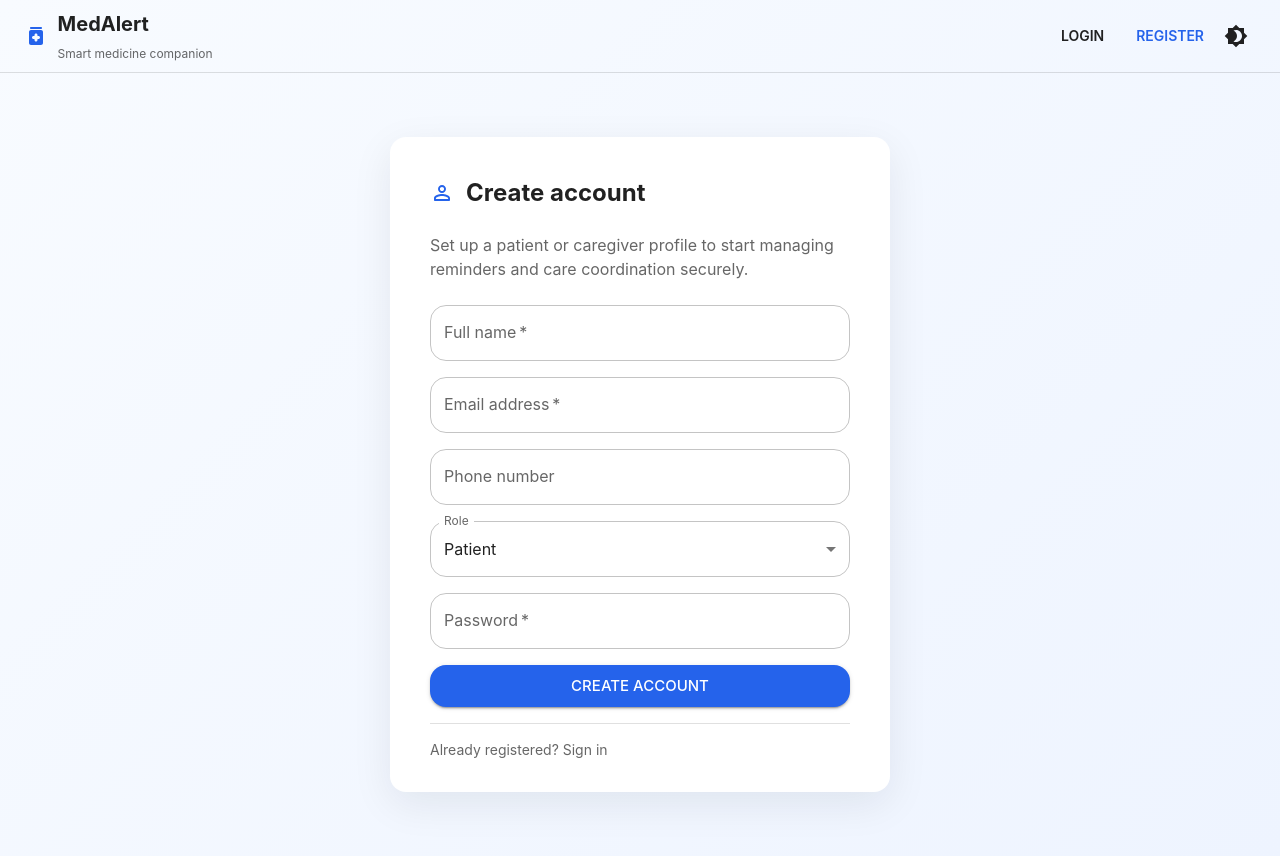
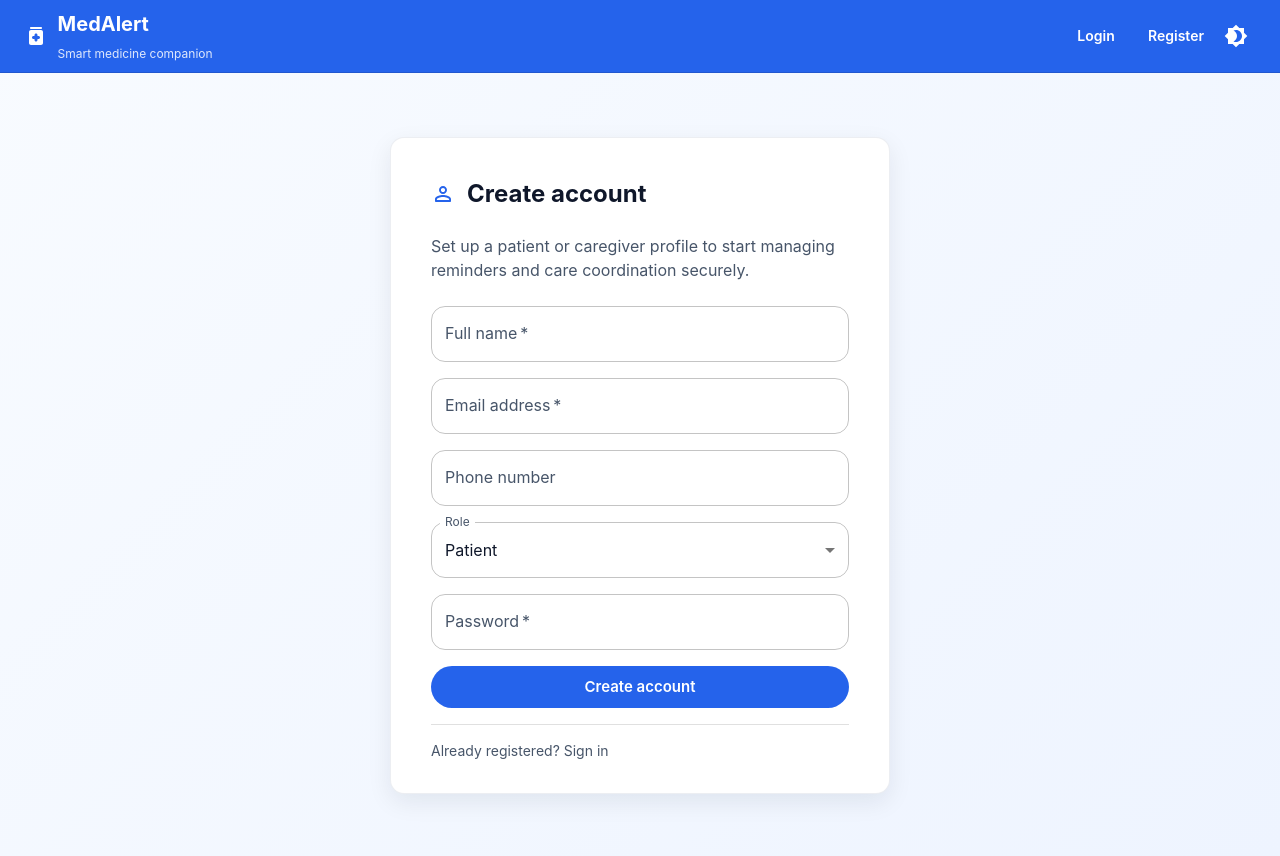
Before and after one commit to Maleesha29/MedAlert, a React (Vite) app in the folder frontend/: page /register in a window 1280 px wide. Built offline with nearby package versions, Linux system fonts and the light colour scheme.

Commit message:
feat: update overall UI

```diff
--- a/frontend/src/App.jsx
+++ b/frontend/src/App.jsx
@@ -7,7 +7,6 @@ import RegisterPage from './pages/RegisterPage';
 import ProfilePage from './pages/ProfilePage';
 import Layout from './components/Layout';
 import ProtectedRoute from './components/ProtectedRoute';
-import AlarmWatcher from './components/AlarmWatcher';
 import { AuthProvider } from './context/AuthContext';
 
 const getTheme = (mode) =>
@@ -16,21 +15,46 @@ const getTheme = (mode) =>
       mode,
       primary: { main: '#2563eb' },
       secondary: { main: '#0f766e' },
+      success: { main: '#16a34a' },
+      warning: { main: '#f59e0b' },
       background: {
-        default: mode === 'dark' ? '#020617' : '#f8fafc',
-        paper: mode === 'dark' ? '#0f172a' : '#ffffff'
+        default: mode === 'dark' ? '#020617' : '#f5f7fb',
+        paper: mode === 'dark' ? '#111827' : '#ffffff'
+      },
+      text: {
+        primary: mode === 'dark' ? '#f9fafb' : '#0f172a',
+        secondary: mode === 'dark' ? '#cbd5e1' : '#475569'
       }
     },
-    shape: { borderRadius: 16 },
+    shape: { borderRadius: 14 },
     typography: {
-      fontFamily: 'Inter, Roboto, sans-serif'
+      fontFamily: 'Inter, Roboto, sans-serif',
+      button: { textTransform: 'none', fontWeight: 600 }
     },
     components: {
       MuiCard: {
         styleOverrides: {
           root: {
-            boxShadow: '0 12px 40px rgba(15, 23, 42, 0.08)'
+            boxShadow: '0 8px 24px rgba(15, 23, 42, 0.08)',
+            border: '1px solid rgba(148, 163, 184, 0.18)'
           }
+        }
+      },
+      MuiButton: {
+        styleOverrides: {
+          root: {
+            borderRadius: 999,
+            textTransform: 'none',
+            boxShadow: 'none'
+          },
+          containedPrimary: {
+            boxShadow: 'none'
+          }
+        }
+      },
+      MuiTextField: {
+        defaultProps: {
+          variant: 'outlined'
         }
       }
     }
--- a/frontend/src/components/Header.jsx
+++ b/frontend/src/components/Header.jsx
@@ -44,7 +44,7 @@ export default function Header({ mode, onToggleMode }) {
   };
 
   return (
-    <AppBar position="static" color="transparent" elevation={0} sx={{ borderBottom: `1px solid ${theme.palette.divider}` }}>
+    <AppBar position="static" color="primary" elevation={0} sx={{ borderBottom: `1px solid ${theme.palette.divider}` }}>
       <Container maxWidth="xl">
         <Toolbar disableGutters sx={{ py: 1 }}>
           {/* Logo + title navigates to dashboard */}
@@ -52,10 +52,10 @@ export default function Header({ mode, onToggleMode }) {
             onClick={() => navigate('/')}
             sx={{ display: 'flex', alignItems: 'center', gap: 1.2, flexGrow: 1, cursor: 'pointer' }}
           >
-            <MedicationRoundedIcon color="primary" />
+            <MedicationRoundedIcon sx={{ color: 'white' }} />
             <Box>
-              <Typography variant="h6" fontWeight={700}>MedAlert</Typography>
-              <Typography variant="caption" color="text.secondary">Smart medicine companion</Typography>
+              <Typography variant="h6" fontWeight={700} sx={{ color: 'white' }}>MedAlert</Typography>
+              <Typography variant="caption" sx={{ color: 'rgba(255,255,255,0.85)' }}>Smart medicine companion</Typography>
             </Box>
           </Box>
 
@@ -65,18 +65,18 @@ export default function Header({ mode, onToggleMode }) {
                 key={item.to}
                 component={Link}
                 to={item.to}
-                color={location.pathname === item.to ? 'primary' : 'inherit'}
-                sx={{ borderRadius: 999, px: 1.5, fontWeight: 600 }}
+                color={location.pathname === item.to ? 'secondary' : 'inherit'}
+                sx={{ borderRadius: 999, px: 1.5, fontWeight: 600, color: 'white' }}
               >
                 {item.label}
               </Button>
             ))}
             {!user && (
               <>
-                <Button component={Link} to="/login" color={location.pathname === '/login' ? 'primary' : 'inherit'} sx={{ borderRadius: 999, px: 1.5, fontWeight: 600 }}>
+                <Button component={Link} to="/login" color={location.pathname === '/login' ? 'secondary' : 'inherit'} sx={{ borderRadius: 999, px: 1.5, fontWeight: 600, color: 'white' }}>
                   Login
                 </Button>
-                <Button component={Link} to="/register" color={location.pathname === '/register' ? 'primary' : 'inherit'} sx={{ borderRadius: 999, px: 1.5, fontWeight: 600 }}>
+                <Button component={Link} to="/register" color={location.pathname === '/register' ? 'secondary' : 'inherit'} sx={{ borderRadius: 999, px: 1.5, fontWeight: 600, color: 'white' }}>
                   Register
                 </Button>
               </>
--- a/frontend/src/components/Layout.jsx
+++ b/frontend/src/components/Layout.jsx
@@ -5,7 +5,14 @@ export default function Layout({ children, mode, onToggleMode }) {
   const theme = useTheme();
 
   return (
-    <Box sx={{ minHeight: '100vh', background: theme.palette.mode === 'dark' ? 'linear-gradient(135deg, #020617 0%, #0f172a 100%)' : 'linear-gradient(135deg, #f8fbff 0%, #eef4ff 100%)' }}>
+    <Box
+      sx={{
+        minHeight: '100vh',
+        background: theme.palette.mode === 'dark'
+          ? 'linear-gradient(135deg, #020617 0%, #111827 100%)'
+          : 'linear-gradient(135deg, #f8fbff 0%, #eef4ff 100%)'
+      }}
+    >
       <Header mode={mode} onToggleMode={onToggleMode} />
       <Container maxWidth="xl" sx={{ py: { xs: 3, md: 4 } }}>
         {children}
--- a/frontend/src/pages/LoginPage.jsx
+++ b/frontend/src/pages/LoginPage.jsx
@@ -1,11 +1,12 @@
 import { useState } from 'react';
-import { Box, Button, Card, CardContent, TextField, Typography, Stack, Checkbox, FormControlLabel, Divider, Alert } from '@mui/material';
+import { Box, Button, Card, CardContent, TextField, Typography, Stack, Checkbox, FormControlLabel, Divider, Alert, useTheme } from '@mui/material';
 import { Link, useNavigate } from 'react-router-dom';
 import LockOutlinedIcon from '@mui/icons-material/LockOutlined';
 import { useAuth } from '../context/AuthContext';
 
 export default function LoginPage() {
   const navigate = useNavigate();
+  const theme = useTheme();
   const { login, setError, error } = useAuth();
   const [form, setForm] = useState({ email: '', password: '' });
   const [loading, setLoading] = useState(false);
@@ -25,7 +26,7 @@ export default function LoginPage() {
 
   return (
     <Box sx={{ display: 'flex', justifyContent: 'center', py: 4 }}>
-      <Card sx={{ width: '100%', maxWidth: 460, p: 1 }}>
+      <Card sx={{ width: '100%', maxWidth: 460, p: 1, bgcolor: theme.palette.mode === 'dark' ? theme.palette.background.paper : 'white' }}>
         <CardContent sx={{ p: 4 }}>
           <Box sx={{ display: 'flex', alignItems: 'center', gap: 1.5, mb: 3 }}>
             <LockOutlinedIcon color="primary" />
--- a/frontend/src/pages/RegisterPage.jsx
+++ b/frontend/src/pages/RegisterPage.jsx
@@ -1,11 +1,12 @@
 import { useState } from 'react';
-import { Box, Button, Card, CardContent, TextField, Typography, Stack, MenuItem, Divider, Alert } from '@mui/material';
+import { Box, Button, Card, CardContent, TextField, Typography, Stack, MenuItem, Divider, Alert, useTheme } from '@mui/material';
 import { Link, useNavigate } from 'react-router-dom';
 import PersonOutlineRoundedIcon from '@mui/icons-material/PersonOutlineRounded';
 import { useAuth } from '../context/AuthContext';
 
 export default function RegisterPage() {
   const navigate = useNavigate();
+  const theme = useTheme();
   const { register, setError, error } = useAuth();
   const [form, setForm] = useState({ name: '', email: '', phone: '', role: 'patient', password: '' });
   const [loading, setLoading] = useState(false);
@@ -25,7 +26,7 @@ export default function RegisterPage() {
 
   return (
     <Box sx={{ display: 'flex', justifyContent: 'center', py: 4 }}>
-      <Card sx={{ width: '100%', maxWidth: 500, p: 1 }}>
+      <Card sx={{ width: '100%', maxWidth: 500, p: 1, bgcolor: theme.palette.mode === 'dark' ? theme.palette.background.paper : 'white' }}>
         <CardContent sx={{ p: 4 }}>
           <Box sx={{ display: 'flex', alignItems: 'center', gap: 1.5, mb: 3 }}>
             <PersonOutlineRoundedIcon color="primary" />
```
Also changed, not shown: 3 other files (tests, documents, lock files or other folders).
